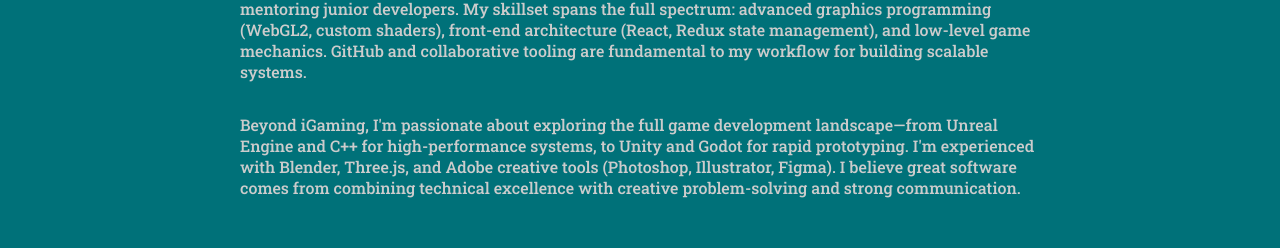
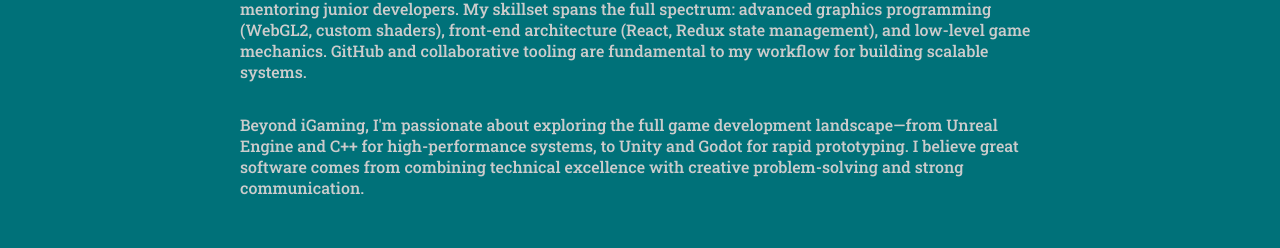
Before and after one commit to fr3drick545/fredfolio4, a React (Create React App) app: page / in a window 1280 px wide. Shown: the part 1227-1475 px from the top of the page. Built offline with nearby package versions, Linux system fonts and the light colour scheme.

Commit message:
Remove art and design tools from About section
- Remove Blender, Three.js, Adobe creative tools references
- Focus on technical game development expertise

```diff
--- a/src/components/About.js
+++ b/src/components/About.js
@@ -66,7 +66,7 @@
           viewport={{ once: true }}
           custom={1.5}
         >
-          Beyond iGaming, I'm passionate about exploring the full game development landscape—from Unreal Engine and C++ for high-performance systems, to Unity and Godot for rapid prototyping. I'm experienced with Blender, Three.js, and Adobe creative tools (Photoshop, Illustrator, Figma). I believe great software comes from combining technical excellence with creative problem-solving and strong communication.
+          Beyond iGaming, I'm passionate about exploring the full game development landscape—from Unreal Engine and C++ for high-performance systems, to Unity and Godot for rapid prototyping. I believe great software comes from combining technical excellence with creative problem-solving and strong communication.
         </motion.p>
       </motion.div>
 
```
